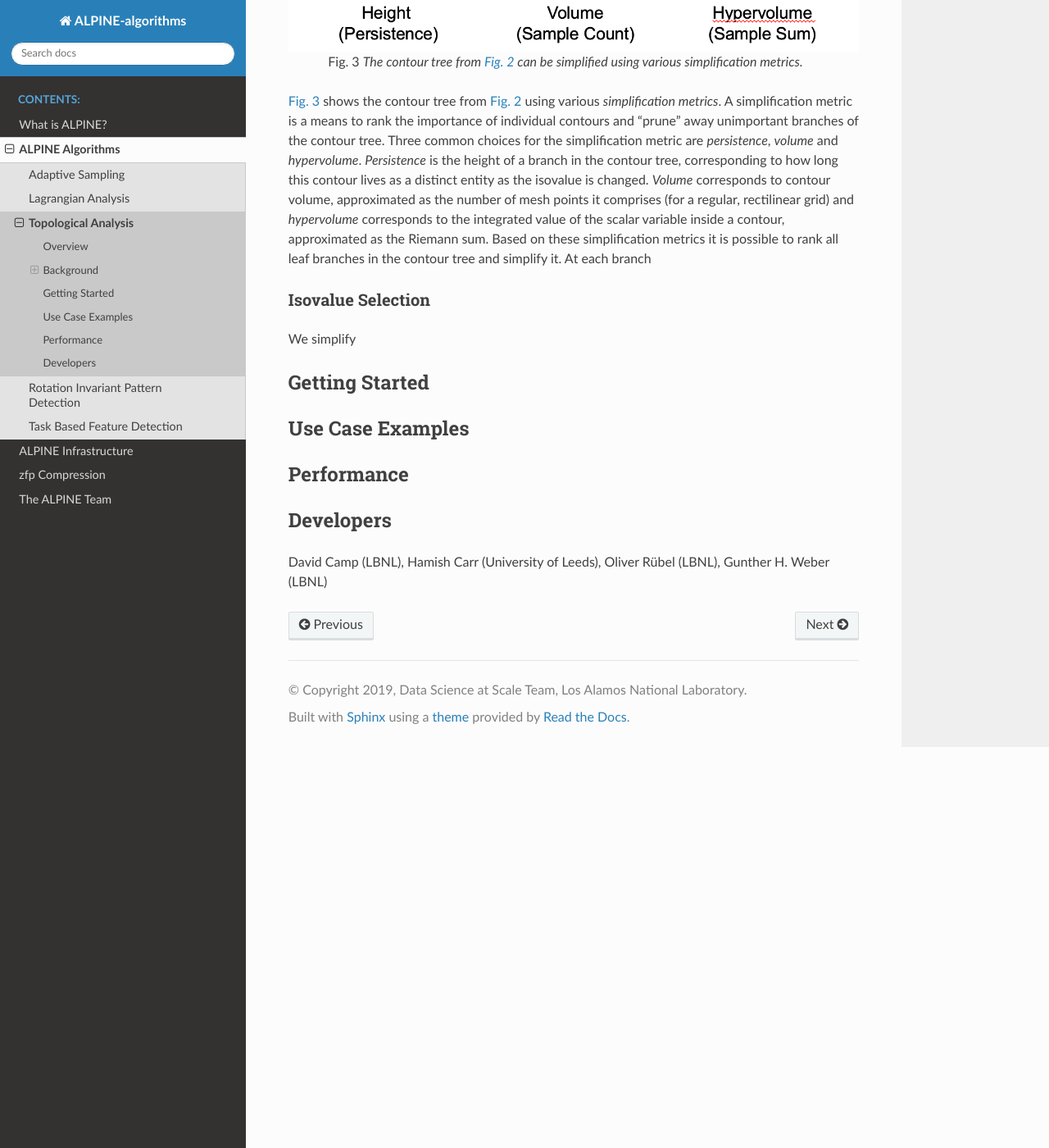
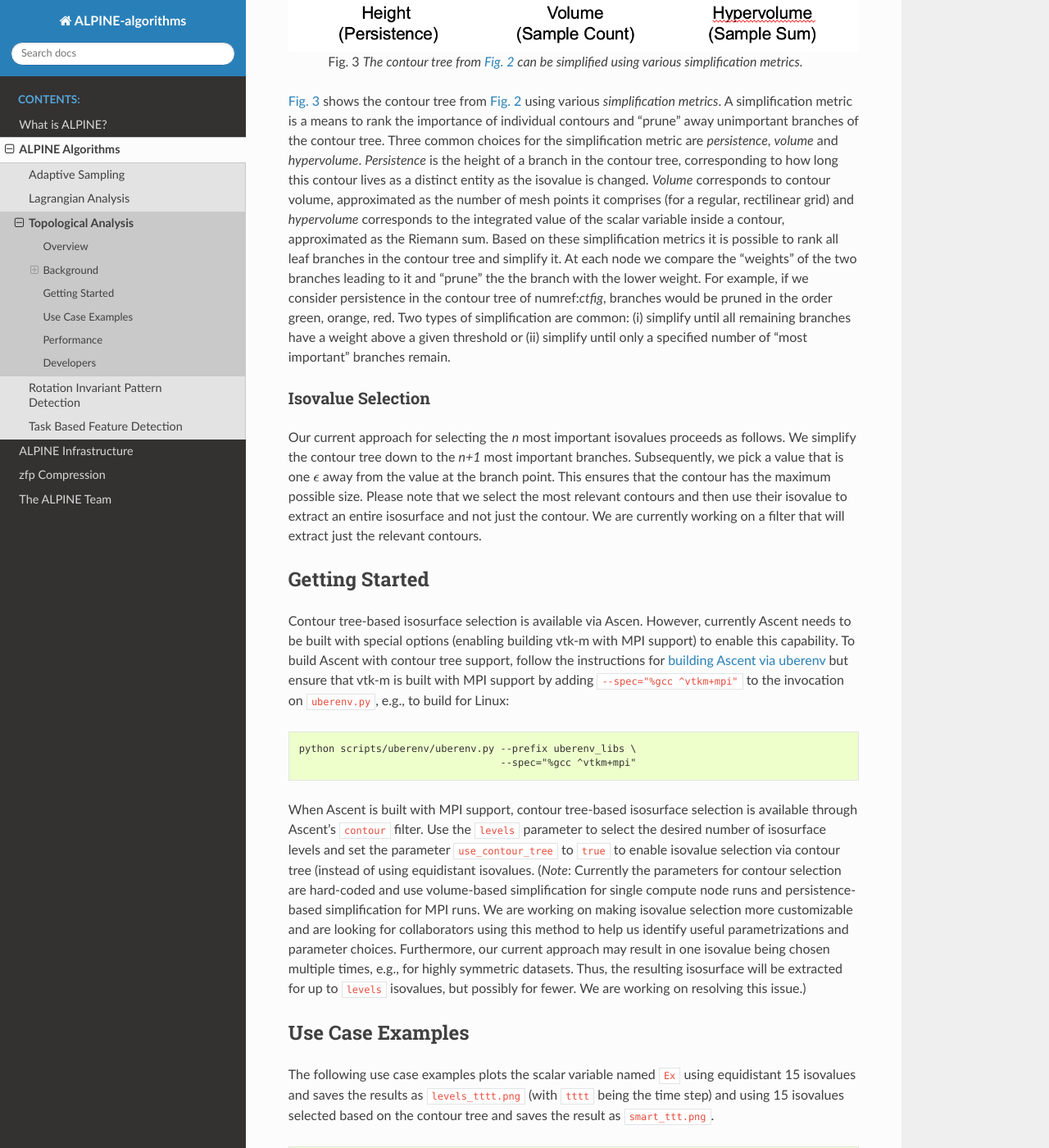
Before and after one commit to Alpine-DAV/algorithms, a Sphinx documentation site: the page built from docs/source/topology.rst, in a window 1280 px wide and 1400 px high, scrolled down 2496 px. Shown: the whole window at 82% size. Built offline with Sphinx 7.4.7 and the Read the Docs theme 2.0.0, drawn with Linux system fonts in a browser that asks for light colours; formulas are drawn with MathJax 3; some of the changed text lies outside the part shown.

Commit message:
First finished draft of topology documentation

```diff
--- a/docs/source/topology.rst
+++ b/docs/source/topology.rst
@@ -95,26 +95,140 @@ points it comprises (for a regular, rectilinear grid) and *hypervolume*
 corresponds to the integrated value of the scalar variable inside a contour,
 approximated as the Riemann sum. Based on these simplification metrics it is
 possible to rank all leaf branches in the contour tree and simplify it. At each
-branch
+node we compare the "weights" of the two branches leading to it and "prune" the
+the branch with the lower weight. For example, if we consider persistence in the
+contour tree of numref:`ctfig`, branches would be pruned in the order green,
+orange, red. Two types of simplification are common: (i) simplify until all
+remaining branches have a weight above a given threshold or (ii) simplify until
+only a specified number of "most important" branches remain.
 
 Isovalue Selection
 ------------------
-We simplify
+Our current approach for selecting the *n* most important isovalues proceeds as
+follows. We simplify the contour tree down to the *n+1* most important
+branches.  Subsequently, we pick a value that is one :math:`\epsilon` away from
+the value at the branch point. This ensures that the contour has the maximum
+possible size.  Please note that we select the most relevant contours and then
+use their isovalue to extract an entire isosurface and not just the contour. We
+are currently working on a filter that will extract just the relevant contours.
 
 Getting Started
 ^^^^^^^^^^^^^^^
+Contour tree-based isosurface selection is available via Ascen. However,
+currently Ascent needs to be built with special options (enabling building vtk-m
+with MPI support) to enable this capability. To build Ascent with contour tree
+support, follow the instructions for `building Ascent via uberenv
+<https://ascent.readthedocs.io/en/latest/BuildingAscent.html#building-with-uberenv>`_
+but ensure that vtk-m is built with MPI support by adding ``--spec="%gcc
+^vtkm+mpi"`` to the invocation on ``uberenv.py``, e.g., to build for Linux:
+
+.. code-block:: console
+
+  python scripts/uberenv/uberenv.py --prefix uberenv_libs \
+                                    --spec="%gcc ^vtkm+mpi"
+
+When Ascent is built with MPI support, contour tree-based isosurface selection
+is available through Ascent's ``contour`` filter. Use the ``levels`` parameter
+to select the desired number of isosurface levels and set the parameter
+``use_contour_tree`` to ``true`` to enable isovalue selection via contour tree
+(instead of using equidistant isovalues. (*Note*: Currently the parameters for
+contour selection are hard-coded and use volume-based simplification for single
+compute node runs and persistence-based simplification for MPI runs. We are
+working on making isovalue selection more customizable and are looking for
+collaborators using this method to help us identify useful parametrizations and
+parameter choices. Furthermore, our current approach may result in one isovalue
+being chosen multiple times, e.g., for highly symmetric datasets. Thus, the
+resulting isosurface will be extracted for up to ``levels`` isovalues, but
+possibly for fewer. We are working on resolving this issue.)
 
 Use Case Examples
 ^^^^^^^^^^^^^^^^^
 
+The following use case examples plots the scalar variable named ``Ex`` using
+equidistant 15 isovalues and saves the results as ``levels_tttt.png`` (with
+``tttt`` being the time step) and using 15 isovalues selected based on the contour tree
+and saves the result as ``smart_ttt.png``.
+
+.. code-block:: json
+
+   [
+     {
+       "action": "add_pipelines",
+       "pipelines":
+       {
+         "p1":
+         {
+           "f1":
+           {
+             "type" : "contour",
+             "params" :
+             {
+               "field" : "Ex",
+               "levels": 15
+             }
+           }
+         },
+         "p2":
+         {
+           "f1":
+           {
+             "type" : "contour",
+             "params" :
+             {
+               "field" : "Ex",
+               "levels": 15,
+               "use_contour_tree": "true"
+             }
+           }
+         }
+       }
+     },
+     {
+       "action": "add_scenes",
+       "scenes":
+       {
+         "s1":
+         {
+           "image_prefix": "levels_%04d",
+           "plots":
+           {
+             "p1":
+             {
+               "type": "pseudocolor",
+               "pipeline": "p1",
+               "field": "Ex"
+             }
+           }
+         },
+         "s2":
+         {
+           "image_prefix": "smart_%04d",
+           "plots":
+           {
+             "p1":
+             {
+               "type": "pseudocolor",
+               "pipeline": "p2",
+               "field": "Ex"
+             }
+           }
+         }
+       }
+     },
+   ]
+
 Performance
 ^^^^^^^^^^^
+To improve the performance of contour tree calculation can use multithreading
+on compute nodes or accelerators such as GPUs (via vtk-m). We are working on
+making this functionality more easily accesible on machines like Summit.
 
 Developers
 ^^^^^^^^^^
-David Camp (LBNL), Hamish Carr (University of Leeds), Oliver Rübel (LBNL),
-Gunther H. Weber (LBNL)
-
+* David Camp (LBNL)
+* Hamish Carr (University of Leeds)
+* Oliver Rübel (LBNL)
+* Gunther H. Weber (LBNL)
 
 .. toctree::
    :maxdepth: 1
```
